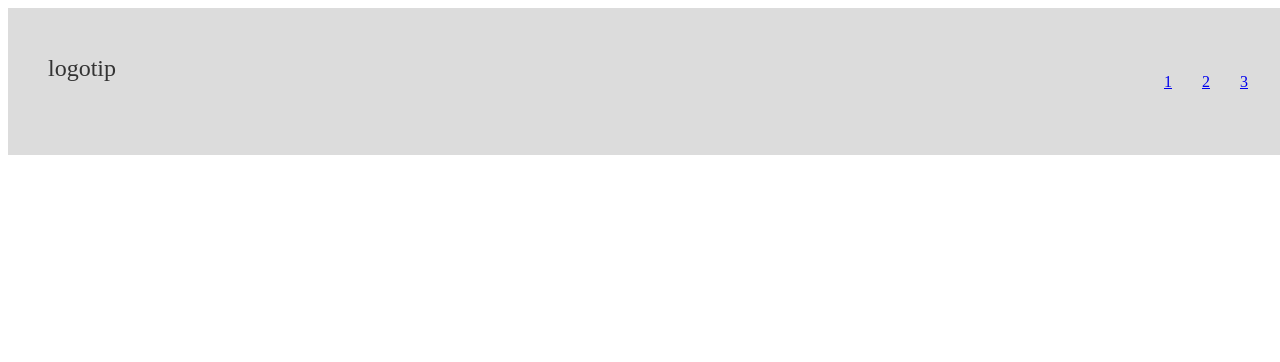
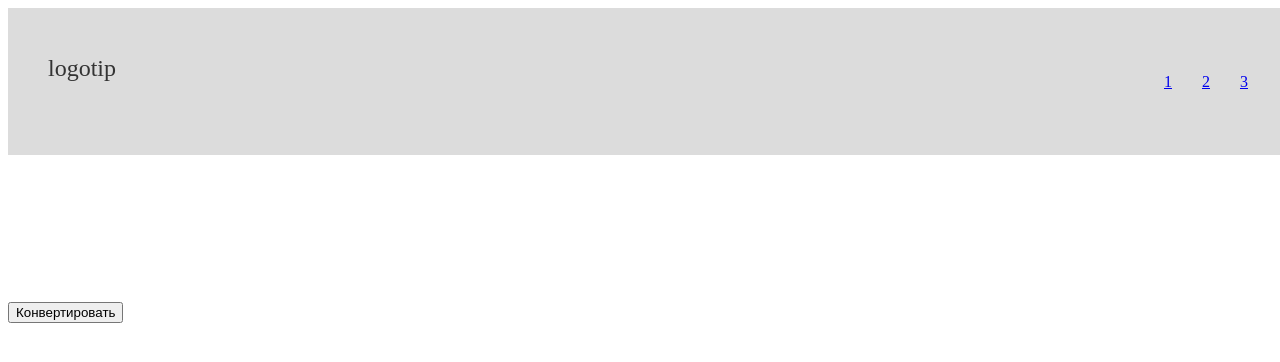
Before and after one commit to kvintosis/mts-front, a React (Vite) app in the folder mts-app/: page / in a window 1280 px wide. Shown: the top 362 px of the page. Built offline with nearby package versions, Linux system fonts and the light colour scheme.

Commit message:
просто кнопку добавили на глав стр

```diff
--- a/mts-app/src/App.jsx
+++ b/mts-app/src/App.jsx
@@ -4,13 +4,16 @@
 import React from 'react';
 import { BrowserRouter as Router, Routes, Route, Link } from 'react-router-dom';
 import Header from './components/Header';
+import HomePage from './components/HomePage';
 
 function App() {
     return (
         <Router>
             <Header />
             <div style={{ paddingTop: '147px' }}>
-
+                <Routes>
+                    <Route path="/" element={<HomePage />} />
+                </Routes>
             </div>
         </Router>
     );
--- /dev/null
+++ b/mts-app/src/components/HomePage.jsx
@@ -0,0 +1,15 @@
+
+
+import React from 'react';
+
+function HomePage() {
+
+    return (
+        <div className="home__container">
+            <div className="home__btn-container">
+                <button className="home__btn">Конвертировать</button>
+            </div>
+        </div>
+    )
+}
+export default HomePage;
```
